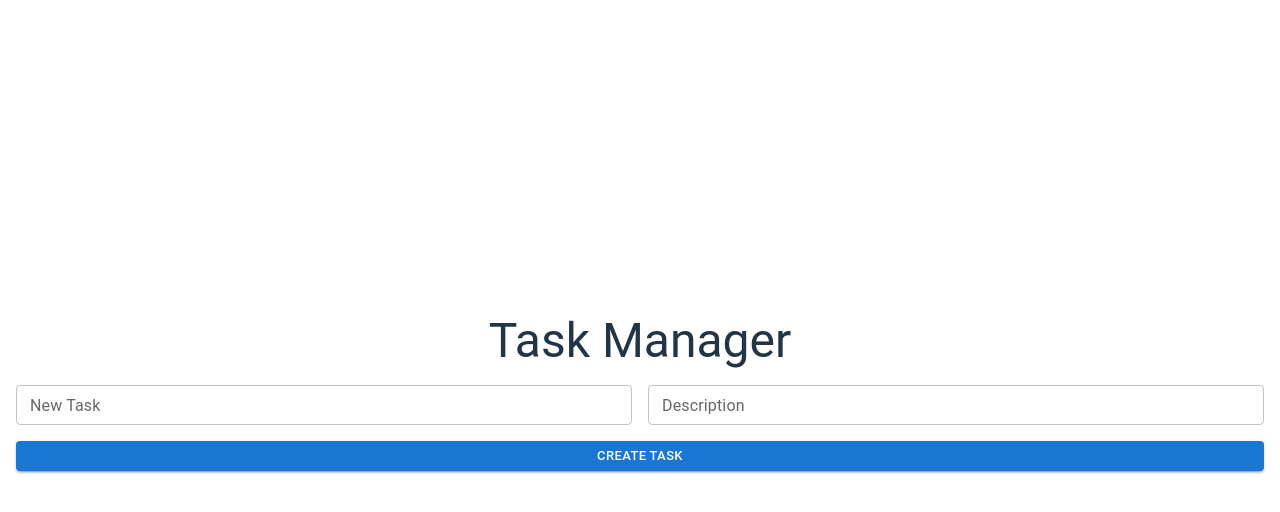
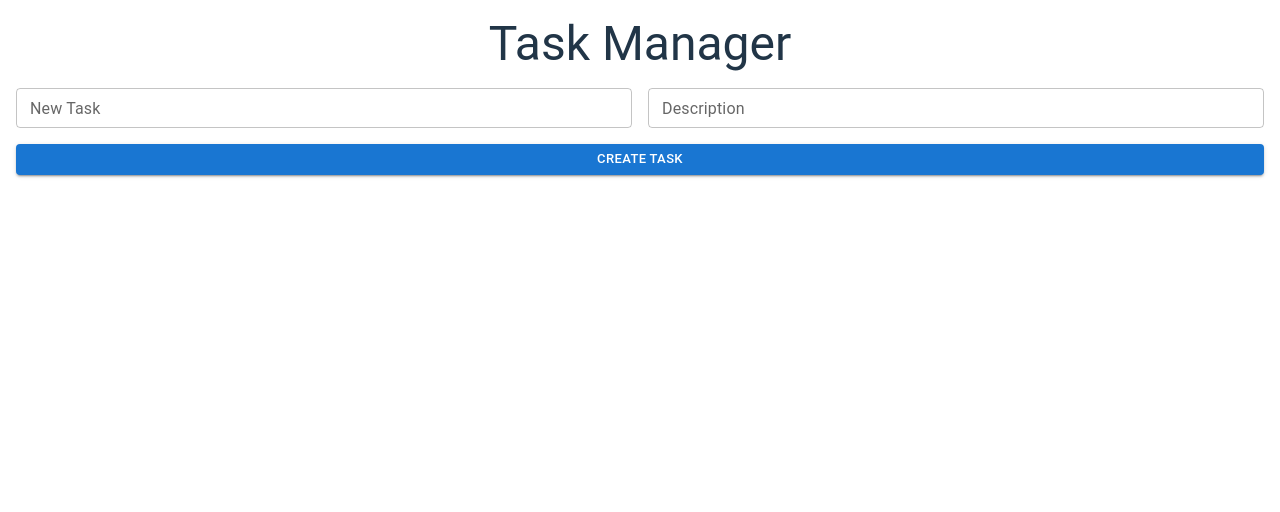
Before and after one commit to veerbal1/to-do-list-separation-of-concern, a React (Vite) app: page / in a window 1280 px wide. Shown: the top 512 px of the page. Built offline with nearby package versions, Linux system fonts and the light colour scheme; the HTML template or start-up script is replaced by a standard one.

Commit message:
Removed flex css properties from main class

```diff
--- a/src/App.css
+++ b/src/App.css
@@ -3,8 +3,4 @@
   width: 100%;
   height: 100%;
   min-height: 100vh;
-  display: flex;
-  flex-direction: column;
-  justify-content: center;
-  align-items: center;
 }
```
